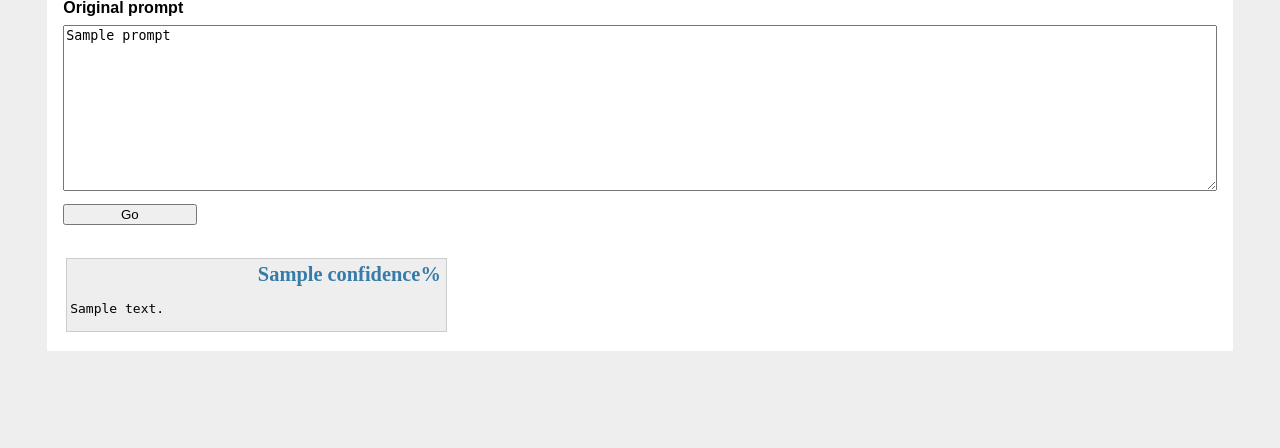
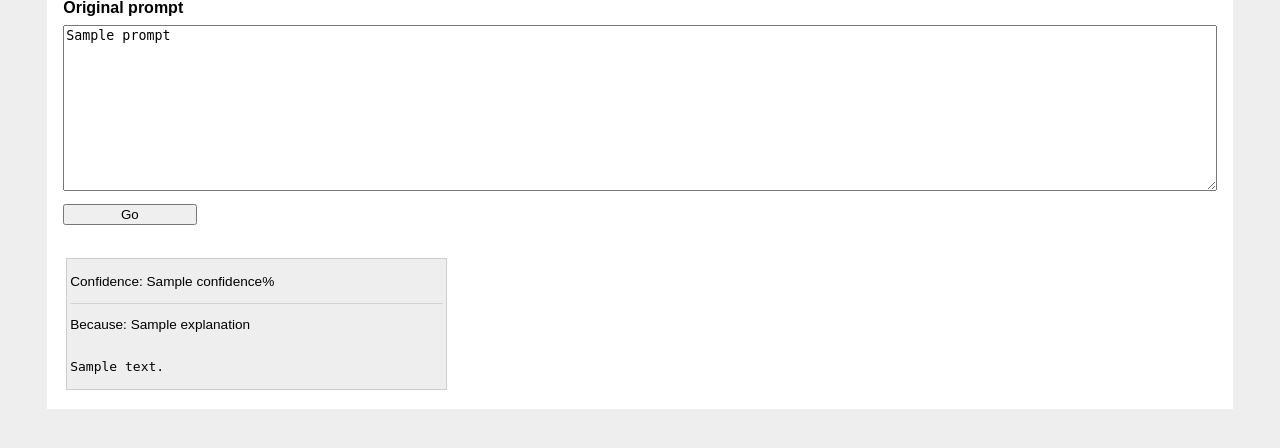
Before and after one commit to FormulaMonks/gptgladiator, a Flask app: template gladiator/templates/index.html in a window 1280 px wide. Shown: the part 129-577 px from the top of the page. Run offline with Flask 3, Linux system fonts and the light colour scheme; the template is opened without the code that fills it: most values are stand-ins (such as "Sample title", 1, 10 or a date in 2020).

Commit message:
Display explanation on the UI

```diff
--- a/gladiator/templates/index.html
+++ b/gladiator/templates/index.html
@@ -23,10 +23,15 @@
             <article class="reply {{ 'best' if highest_confidence == reply['confidence'] }}">
                 <header>
                     <div>
-                        <h1>{{ reply['confidence'] }}%</h1>
+                        <div class="explanation">
+                            <p class="rate">Confidence: {{ reply['confidence'] }}%</p>
+                            <hr>
+                            <p>Because: {{ reply['explanation'] }}</p>
+                        </div>
                     </div>
                 </header>
                 <p class="body">{{ reply['answer'] }}</p>
+
             </article>
         {% endfor %}
     </div>
```
